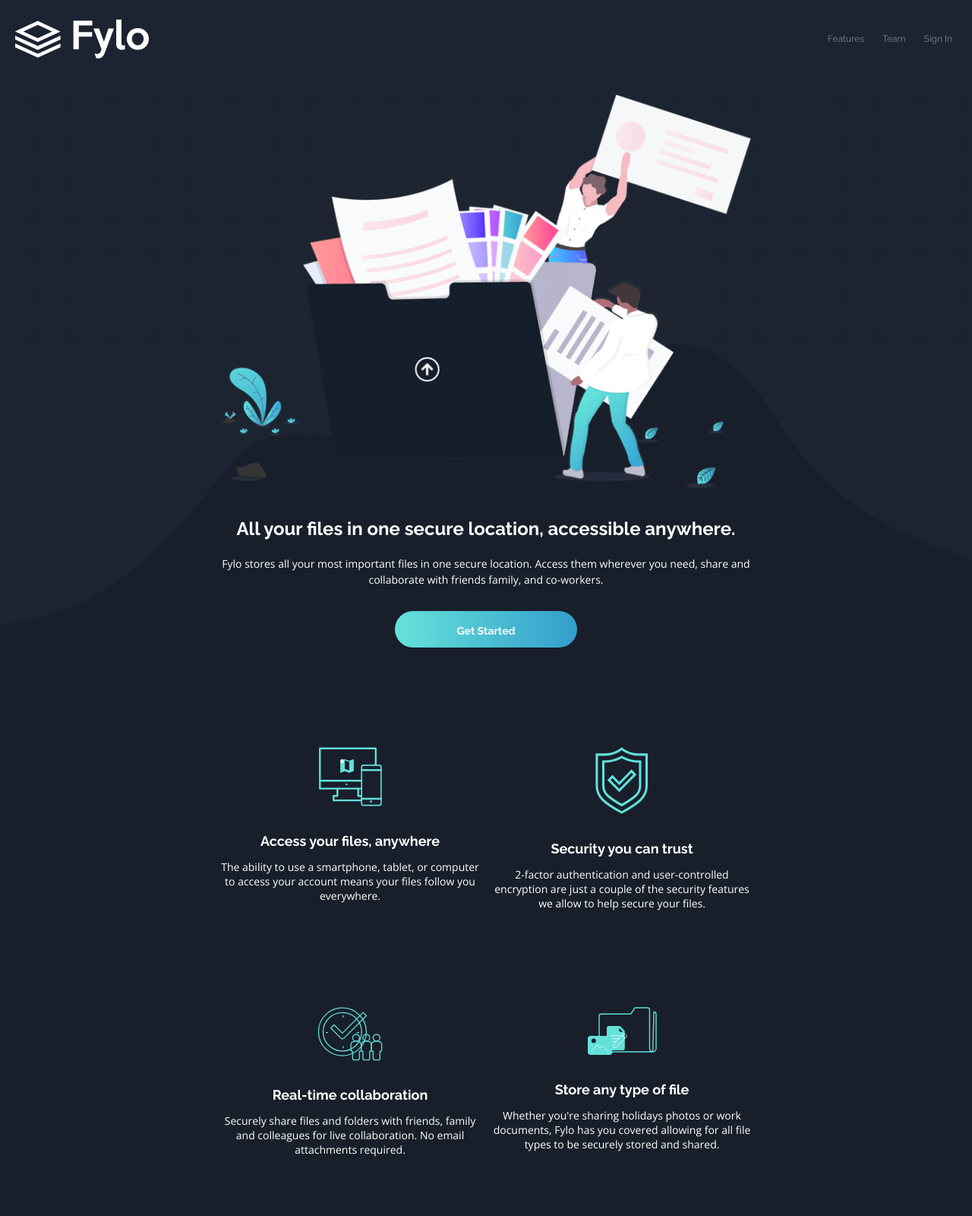
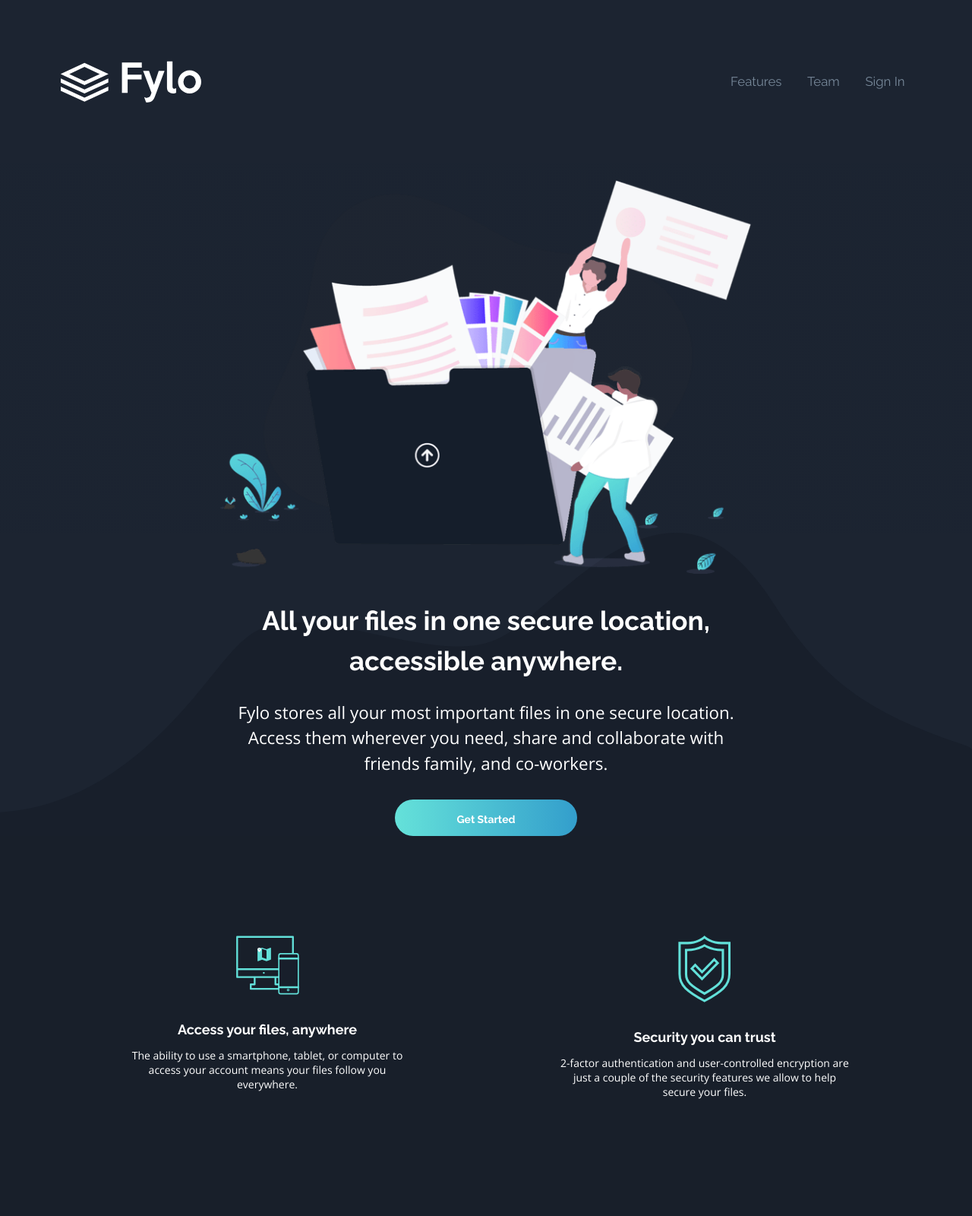
Before and after one commit to sebastienpuigrenier/Fylo-dark-theme-landing-page, a plain HTML site: page index.html in a window 1280 px wide. Shown: the top 1600 px of the page at 76% size. Drawn offline with nearby package versions, Linux system fonts and the light colour scheme.

Commit message:
Add files via upload

```diff
--- a/css/style.css
+++ b/css/style.css
@@ -40,7 +40,7 @@ body{
 
 .intro, .strength, .productive, .comments, .earlyAccess, .footer_content{
     width: 80%;
-    max-width: 700px;
+    /* max-width: 700px; */
     margin: 0px auto;
 
 }
@@ -53,11 +53,20 @@ img{
 
 h1{
     font-family: 'Raleway', sans-serif;
-    font-size: 24px;
+    font-size: 1.5em;
     line-height: 1.5em;
     padding-bottom: 0.7em;
 
 }
+
+@media  (min-width: 750px){
+
+    h1{
+        font-size: 2.5em;
+
+    }
+}
+
 
 h2{
     font-family: 'Raleway', sans-serif;
@@ -99,14 +108,14 @@ a, button{
 nav {
     font-family: 'Raleway', sans-serif;
     color: lightslategray;
-    font-size: 12px;
+    font-size: 1em;
     display: flex;
     justify-content: space-between;
-    padding: 25px 20px;
+    padding: 1rem 1rem;
     background-color: var(--color_dark_blue_email);
 }
-nav #svgLogo{
-    width: 80px;
+nav .svgLogo{
+    width: 75px;
 }
 nav ul{
     list-style: none;
@@ -119,6 +128,19 @@ nav li{
     padding-left: 1.5em;
     padding-right: 0.5em;
 
+}
+
+
+@media  (min-width: 750px){
+
+    nav {
+        font-size: 1.2em;
+        padding: 5rem 5rem;
+    }
+
+    nav .svgLogo{
+        width: 185px;
+    }
 }
 
 /*
@@ -134,7 +156,7 @@ nav li{
 }
 
 .intro p{
-
+    font-size: 1em;
     line-height: 1.5em;
 }
 
@@ -163,6 +185,10 @@ nav li{
 
 @media  (min-width: 750px){
 
+
+    .intro{
+        max-width: 700px;
+    }
     .intro__divider{
         background-repeat: no-repeat;
         background-image:
@@ -177,6 +203,10 @@ nav li{
             100%,
             100% 95%;
     }
+
+.intro p{
+    font-size: 1.6em;
+}
 }
 
 /*
@@ -185,18 +215,19 @@ nav li{
 
 .strength{
 
-    width: 85% !important;
+    width: 65% !important;
 
     /* auto responsive grid - doesn't require mediaquery */
     display: grid;
     grid-template-columns: repeat(auto-fill, minmax(16rem, 1fr));
-    grid-gap: 1rem;
+    grid-column-gap: 12rem;
+    grid-row-gap: 5rem;
 
     padding-bottom: 10.5rem;
 }
 
 .card{
-    padding-top: 6.9rem;
+    padding-top: 4rem;
 }
 
 
@@ -214,6 +245,19 @@ nav li{
 
 #svgAnyType{
     width: 70px;
+}
+
+
+@media  (min-width: 750px){
+
+    .strength{
+
+        width: 75% !important;
+
+    }
+    .card{
+        padding-top: 6.9rem;
+    }
 }
 
 /*
@@ -311,7 +355,7 @@ nav li{
     padding: 2.5em 2.2em 2.2em 2.2em;
 
 
-    font-size: 10px;
+    font-size: 0.8em;
     line-height: 1.7em;
 
     box-shadow: rgba(0, 0, 0, 0.24) 0px 3px 8px;
@@ -349,6 +393,10 @@ nav li{
         display: flex;
         align-items: flex-start;
         gap: 3em;
+    }
+
+    .comment{
+        font-size: 1em;
     }
 
     .comment:first-of-type::before{
@@ -433,7 +481,14 @@ nav li{
 
 @media  (min-width: 750px){
 
+    .earlyAccess{
+        width: 50%;
+        border-radius: 5px;
 
+        padding: 1em 2.5em 1em 2.5em;
+
+        background-color: var(--color_dark_blue_email);
+    }
 
     .earlyAccess form{
         display: flex;
@@ -458,7 +513,7 @@ footer{
     background-color: var(--color_dark_blue_footer);
 }
 
-footer #svgLogo{
+footer .svgLogo{
     width: 176px;
     padding-top: 5rem;
 }
```
